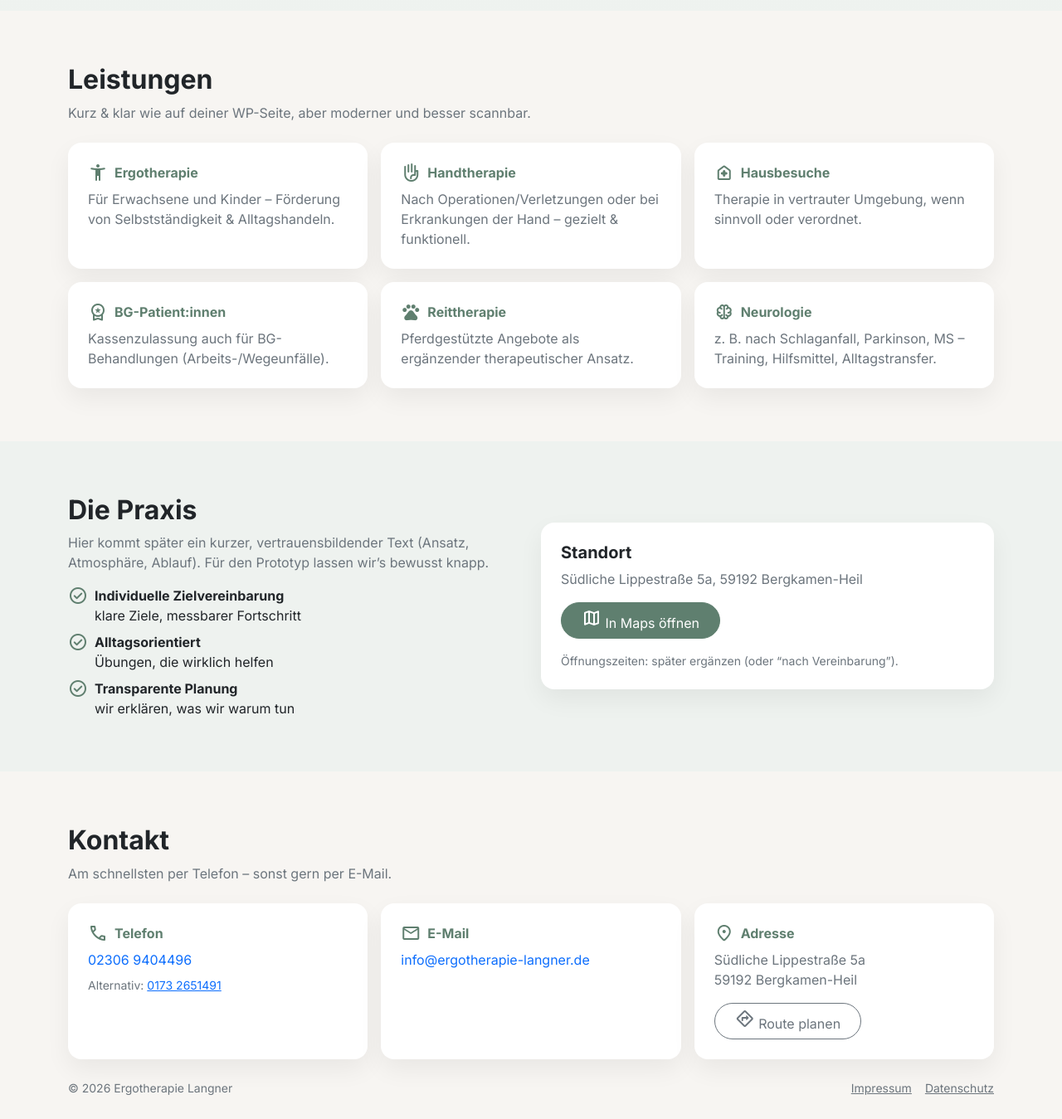
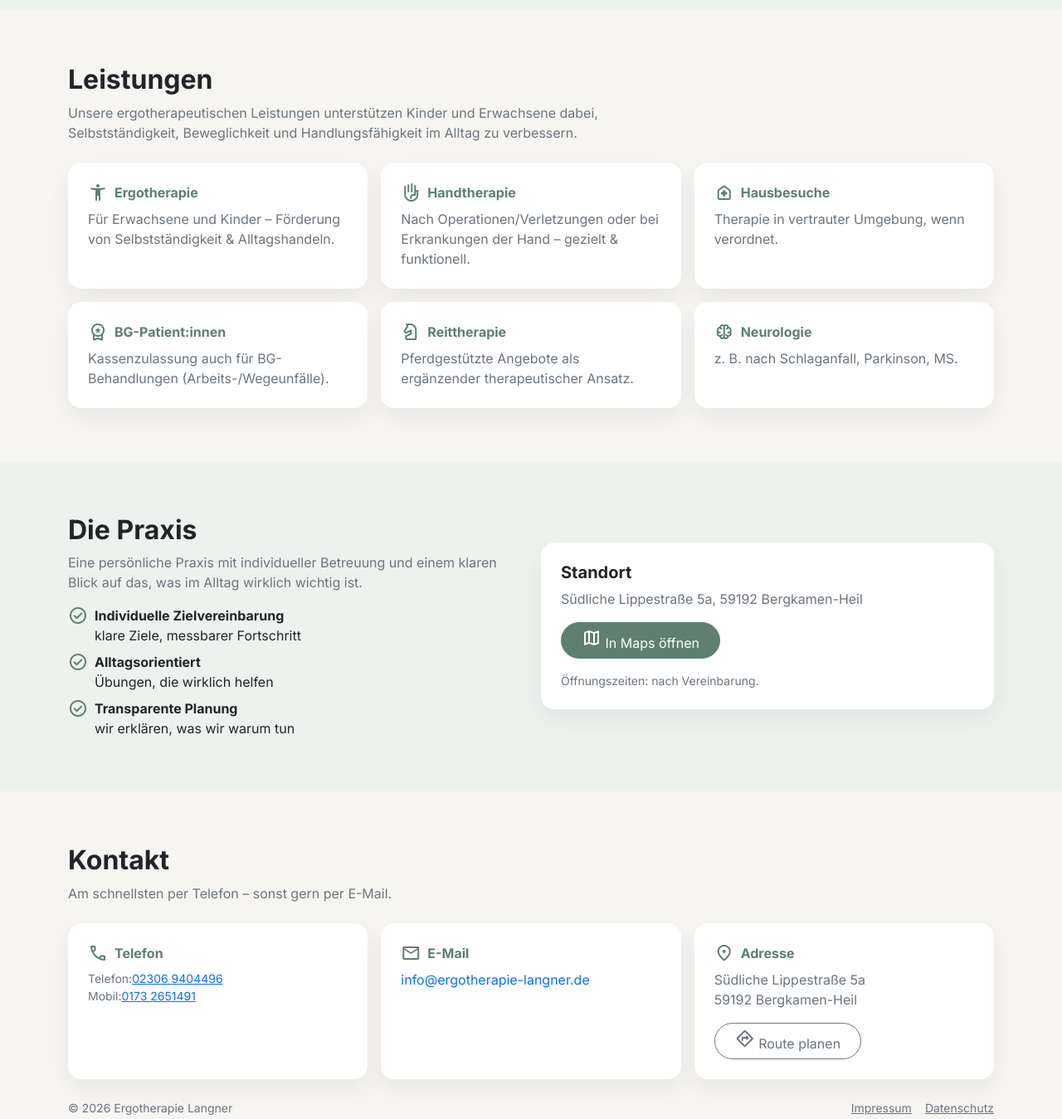
Before and after one commit to katharinakohls/ergotherapielangner, a plain HTML site: page index.html in a window 1280 px wide. Shown: the part 820-2169 px from the top of the page at 83% size. Drawn offline with nearby package versions, Linux system fonts and the light colour scheme.

Commit message:
update index

```diff
--- a/index.html
+++ b/index.html
@@ -4,7 +4,7 @@
   <meta charset="utf-8" />
   <meta name="viewport" content="width=device-width, initial-scale=1" />
   <title>Praxis für Ergotherapie & Handtherapie – Mareike Langner</title>
-  <meta name="description" content="Ergotherapie für Erwachsene und Kinder, Handtherapie, Hausbesuche, Reittherapie – Bergkamen-Heil." />
+  <meta name="description" content="Ergotherapie für Kinder und Erwachsene in Bergkamen – individuell, alltagsnah und mit klaren therapeutischen Zielen. Ergänzende Schwerpunkte sind Handtherapie und Reittherapie." />
 
   <!-- Bootstrap 5 -->
   <link href="https://cdn.jsdelivr.net/npm/bootstrap@5.3.3/dist/css/bootstrap.min.css" rel="stylesheet">
@@ -203,7 +203,7 @@
       <div class="row align-items-end mb-4">
         <div class="col-lg-7">
           <h2 class="fw-bold mb-2">Leistungen</h2>
-          <p class="text-secondary mb-0">Kurz & klar wie auf deiner WP-Seite, aber moderner und besser scannbar.</p>
+          <p class="text-secondary mb-0">Unsere ergotherapeutischen Leistungen unterstützen Kinder und Erwachsene dabei, Selbstständigkeit, Beweglichkeit und Handlungsfähigkeit im Alltag zu verbessern.</p>
         </div>
       </div>
 
@@ -239,7 +239,7 @@
                 <span class="material-symbols-rounded">home_health</span>
                 <strong>Hausbesuche</strong>
               </div>
-              <p class="mb-0 text-secondary">Therapie in vertrauter Umgebung, wenn sinnvoll oder verordnet.</p>
+              <p class="mb-0 text-secondary">Therapie in vertrauter Umgebung, wenn verordnet.</p>
             </div>
           </div>
         </div>
@@ -260,7 +260,7 @@
           <div class="card elev h-100 rounded-4">
             <div class="card-body p-4">
               <div class="d-flex align-items-center gap-2 mb-2 text-brand">
-                <span class="material-symbols-rounded">pets</span>
+                <span class="material-symbols-rounded">chess_knight</span>
                 <strong>Reittherapie</strong>
               </div>
               <p class="mb-0 text-secondary">Pferdgestützte Angebote als ergänzender therapeutischer Ansatz.</p>
@@ -275,7 +275,7 @@
                 <span class="material-symbols-rounded">neurology</span>
                 <strong>Neurologie</strong>
               </div>
-              <p class="mb-0 text-secondary">z. B. nach Schlaganfall, Parkinson, MS – Training, Hilfsmittel, Alltagstransfer.</p>
+              <p class="mb-0 text-secondary">z. B. nach Schlaganfall, Parkinson, MS.</p>
             </div>
           </div>
         </div>
@@ -290,8 +290,7 @@
         <div class="col-lg-6">
           <h2 class="fw-bold">Die Praxis</h2>
           <p class="text-secondary">
-            Hier kommt später ein kurzer, vertrauensbildender Text (Ansatz, Atmosphäre, Ablauf).
-            Für den Prototyp lassen wir’s bewusst knapp.
+            Eine persönliche Praxis mit individueller Betreuung und einem klaren Blick auf das, was im Alltag wirklich wichtig ist.
           </p>
 
           <div class="d-flex flex-column gap-2">
@@ -322,7 +321,7 @@
                 In Maps öffnen
               </a>
               <p class="text-secondary mt-3 mb-0 small">
-                Öffnungszeiten: später ergänzen (oder “nach Vereinbarung”).
+                Öffnungszeiten: nach Vereinbarung.
               </p>
             </div>
           </div>
@@ -348,8 +347,9 @@
               <div class="d-flex align-items-center gap-2 mb-2 text-brand">
                 <span class="material-symbols-rounded">call</span><strong>Telefon</strong>
               </div>
-              <p class="mb-2"><a class="text-decoration-none" href="tel:+4923069404496">02306 9404496</a></p>
-              <p class="mb-0 text-secondary small">Alternativ: <a href="tel:+491732651491">0173 2651491</a></p>
+              <!-- <p class="mb-2"><a class="text-decoration-none" href="tel:+4923069404496">Telefon: 02306 9404496</a></p> -->
+              <p class="mb-0 text-secondary small">Telefon:<a href="tel:+4902306 9404496">02306 9404496</a></p>
+              <p class="mb-0 text-secondary small">Mobil:<a href="tel:+491732651491">0173 2651491</a></p>
             </div>
           </div>
         </div>
```
